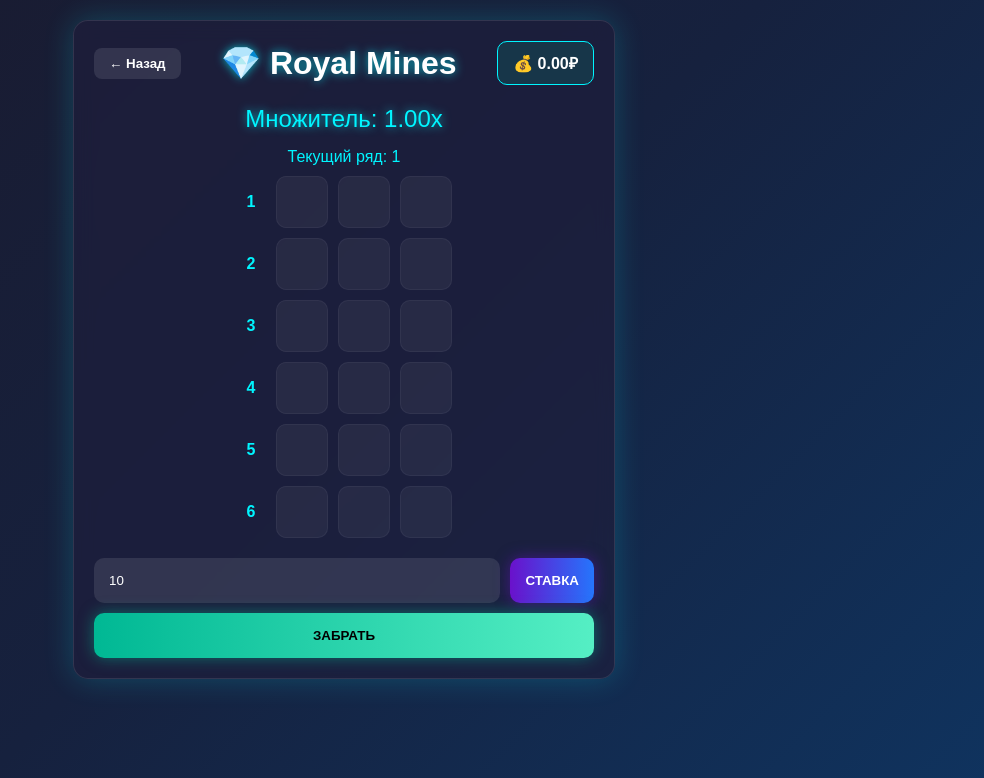
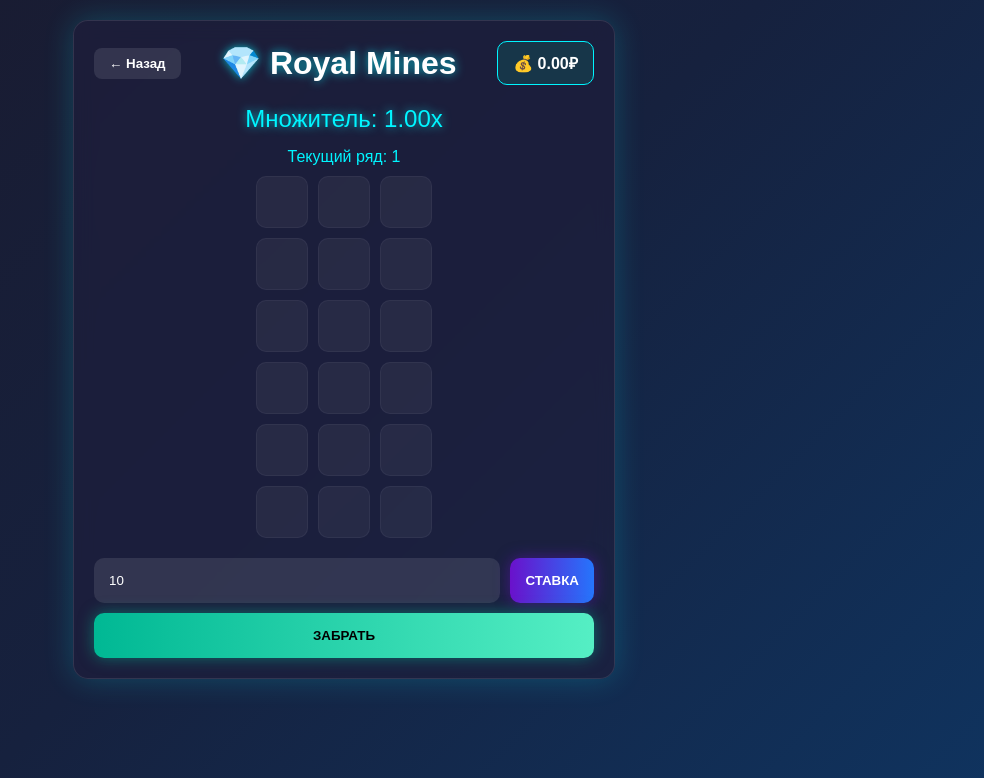
Before and after one commit to WSXvsLUCKY/caswebapp, a Flask app: page /tower in a window 1280 px wide. Shown: the top 778 px of the page, without its empty margins (296-1280 px from the left). Run offline with Flask 3, Linux system fonts and the light colour scheme; data that the repository does not hold is empty; some libraries are stand-ins or nearby versions.

Commit message:
Update royalmines.html

```diff
--- a/templates/royalmines.html
+++ b/templates/royalmines.html
@@ -68,20 +68,17 @@
       border: 1px solid var(--accent);
     }
 
+    .game-area {
+      display: flex;
+      flex-direction: column;
+      align-items: center;
+      gap: 10px;
+      margin-bottom: 20px;
+    }
+
     .row {
       display: flex;
-      justify-content: center;
       gap: 10px;
-      margin-bottom: 10px;
-    }
-
-    .row-label {
-      width: 30px;
-      display: flex;
-      align-items: center;
-      justify-content: center;
-      font-weight: bold;
-      color: var(--accent);
     }
 
     .cell {
@@ -233,7 +230,7 @@
       Текущий ряд: <span id="row-number">1</span>
     </div>
 
-    <div id="game-area"></div>
+    <div class="game-area" id="game-area"></div>
 
     <div class="controls">
       <div class="bet-control">
@@ -254,9 +251,10 @@
       multiplier: 1.0,
       rows: 6,
       cols: 3,
-      currentRow: 5, // Нижний ряд
+      currentRow: 0, // Верхний ряд
       minePositions: [],
-      gameEnded: false
+      gameEnded: false,
+      board: []
     };
 
     const elements = {
@@ -302,7 +300,7 @@
 
     function validateBet() {
       let bet = parseFloat(elements.betAmount.value);
-      if (isNaN(bet) || bet <= 0) bet = 10;
+      if (isNaN(bet)) bet = 10;
       if (bet < 10) bet = 10;
       if (bet > gameState.balance) bet = gameState.balance;
       elements.betAmount.value = bet;
@@ -322,21 +320,19 @@
       for (let r = 0; r < gameState.rows; r++) {
         const rowDiv = document.createElement("div");
         rowDiv.className = "row";
-        const label = document.createElement("div");
-        label.className = "row-label";
-        label.textContent = gameState.rows - r;
-        rowDiv.appendChild(label);
 
         const rowCells = [];
         for (let c = 0; c < gameState.cols; c++) {
           const cell = document.createElement("div");
           cell.className = "cell disabled";
+          cell.dataset.row = r;
+          cell.dataset.col = c;
           rowDiv.appendChild(cell);
           rowCells.push(cell);
         }
 
-        gameState.board.unshift(rowCells); // добавляем вверх (снизу вверх)
-        elements.gameArea.prepend(rowDiv);
+        elements.gameArea.appendChild(rowDiv);
+        gameState.board.push(rowCells);
       }
     }
 
@@ -378,7 +374,7 @@
           gameState.balance = data.balance;
           gameState.isPlaying = true;
           gameState.multiplier = 1.0;
-          gameState.currentRow = gameState.rows - 1;
+          gameState.currentRow = 0;
           gameState.gameEnded = false;
           gameState.minePositions = data.mines_positions;
 
@@ -396,12 +392,23 @@
     }
 
     function enableRow(rowIndex) {
-      if (rowIndex < 0) return;
+      if (rowIndex >= gameState.rows) return;
+
+      // Отключаем все ячейки
+      gameState.board.forEach(row => {
+        row.forEach(cell => {
+          cell.classList.add("disabled");
+          cell.onclick = null;
+        });
+      });
+
+      // Включаем только текущий ряд
       gameState.board[rowIndex].forEach((cell, colIndex) => {
         cell.classList.remove("disabled");
         cell.onclick = () => selectCell(rowIndex, colIndex);
       });
-      elements.rowNumber.textContent = gameState.rows - rowIndex;
+
+      elements.rowNumber.textContent = rowIndex + 1;
     }
 
     function selectCell(row, col) {
@@ -411,7 +418,7 @@
       const isMine = gameState.minePositions[row] === col;
 
       cell.classList.add("revealed");
-    cell.onclick = null; // Отключаем клик после выбора
+      cell.onclick = null;
 
       const userId = getUserId();
 
@@ -440,15 +447,15 @@
           gameState.balance = data.balance;
           gameState.gameEnded = true;
           showMessage("Вы проиграли!", true);
+          revealAllMines();
           updateUI();
         } else if (data.status === 'gem') {
           cell.classList.add("gem");
           gameState.multiplier = data.multiplier;
-            gameState.currentRow--;
+          gameState.currentRow++;
 
-            // Проверяем, дошли ли мы до конца башни
-            if (gameState.currentRow < 0) {
-                // Автоматически завершаем игру с выигрышем
+          if (gameState.currentRow >= gameState.rows) {
+            // Игрок прошел всю башню
             fetch('/api/tower/cash_out', {
               method: 'POST',
               headers: {
@@ -482,7 +489,18 @@
       });
     }
 
-    function cashOut(auto = false) {
+    function revealAllMines() {
+      gameState.minePositions.forEach((col, row) => {
+        if (row <= gameState.currentRow) {
+          const cell = gameState.board[row][col];
+          if (!cell.classList.contains("revealed")) {
+            cell.classList.add("mine");
+          }
+        }
+      });
+    }
+
+    function cashOut() {
       if (!gameState.isPlaying || gameState.gameEnded) return;
 
       const userId = getUserId();
@@ -507,9 +525,7 @@
         if (data.status === 'success') {
           gameState.balance = data.balance;
           gameState.gameEnded = true;
-          if (!auto) {
           showMessage(`Вы забрали ${data.win_amount.toFixed(2)}₽`);
-          }
           updateUI();
         } else {
           showMessage(data.message || 'Ошибка при выводе средств', true);
@@ -552,22 +568,17 @@
       });
     }
 
+    // Инициализация игры
     document.addEventListener("DOMContentLoaded", () => {
       updateBalance();
       createGameBoard();
       elements.btnBet.onclick = startGame;
       elements.btnCashout.onclick = cashOut;
 
-      // Проверяем состояние игры при загрузке
+      // Сброс состояния игры при загрузке
       const userId = getUserId();
       if (userId) {
-        fetch('/api/tower/reset', {
-          method: 'POST',
-          headers: {
-            'Content-Type': 'application/json'
-          },
-          body: JSON.stringify({ user_id: userId })
-        });
+        resetGame();
       }
     });
   </script>
```
Lines whose indentation alone changed are shown as unchanged.
